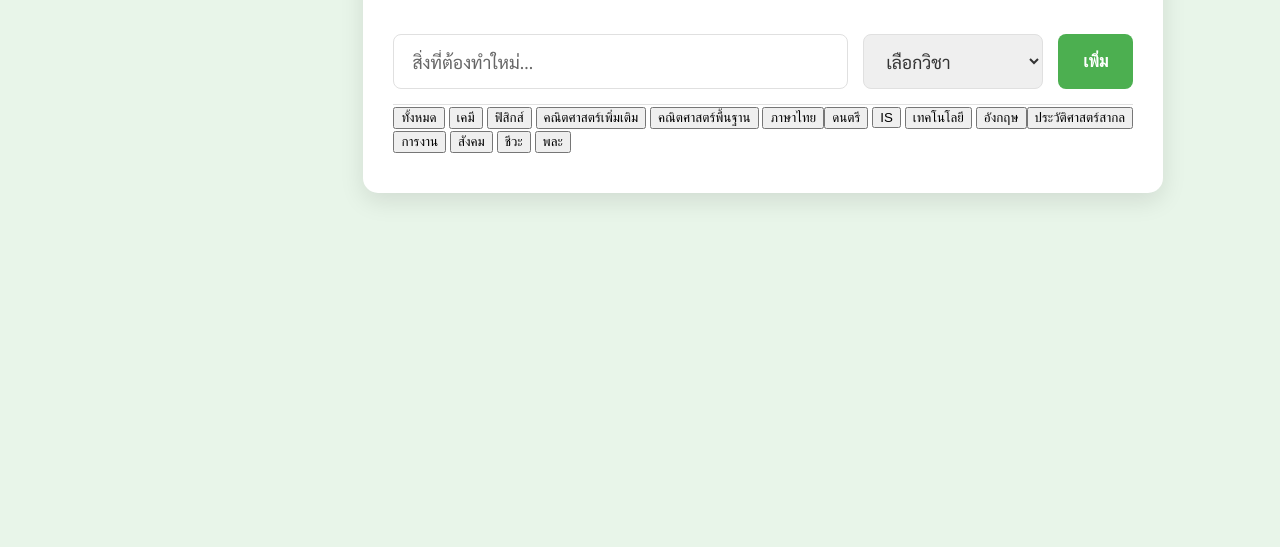
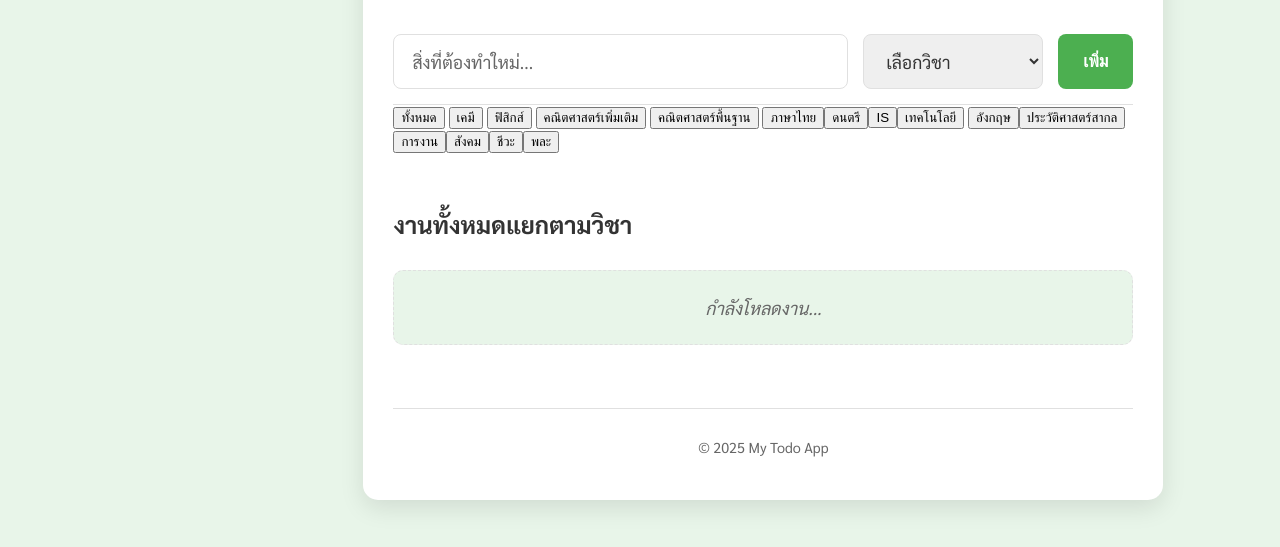
Before and after one commit to Khanun101/Job, a plain HTML site: page index.html in a window 1280 px wide. Shown: the part 135-682 px from the top of the page. Drawn offline with nearby package versions, Linux system fonts and the light colour scheme; no server answers.

Commit message:
Update index.html

```diff
--- a/index.html
+++ b/index.html
@@ -62,18 +62,33 @@
                     <button class="filter-button" data-subject-filter="คณิตศาสตร์เพิ่มเติม">คณิตศาสตร์เพิ่มเติม</button>
                     <button class="filter-button" data-subject-filter="คณิตศาสตร์พื้นฐาน">คณิตศาสตร์พื้นฐาน</button>
                     <button class="filter-button" data-subject-filter="ภาษาไทย">ภาษาไทย</option>
-                    <button class="filter-button" data-subject-filter="ดนตรี">ดนตรี</button>
-                    <button class="filter-button" data-subject-filter="IS">IS</button>
+                    <button class="filter-button" data-subject-filter="ดนตรี">ดนตรี</option>
+                    <button class="filter-button" data-subject-filter="IS">IS</option>
                     <button class="filter-button" data-subject-filter="เทคโนโลยี">เทคโนโลยี</button>
                     <button class="filter-button" data-subject-filter="อังกฤษ">อังกฤษ</option>
                     <button class="filter-button" data-subject-filter="ประวัติศาสตร์สากล">ประวัติศาสตร์สากล</option>
-                    <button class="filter-button" data-subject-filter="การงาน">การงาน</button>
-                    <button class="filter-button" data-subject-filter="สังคม">สังคม</button>
-                    <button class="filter-button" data-subject-filter="ชีวะ">ชีวะ</button>
+                    <button class="filter-button" data-subject-filter="การงาน">การงาน</option>
+                    <button class="filter-button" data-subject-filter="สังคม">สังคม</option>
+                    <button class="filter-button" data-subject-filter="ชีวะ">ชีวะ</option>
                     <button class="filter-button" data-subject-filter="พละ">พละ</option>
                 </div>
             </section>
 
             <section class="todo-list-section">
                 <div id="todoList" class="todo-list">
-                    <p class="
+                    <p class="initial-message" id="initialMessage">กำลังโหลดรายการ...</p>
+                </div>
+            </section>
+        </div> <div id="viewTasksBySubjectView" class="app-view hidden">
+            <h2>งานทั้งหมดแยกตามวิชา</h2>
+            <div id="tasksBySubjectContainer" class="tasks-by-subject-container">
+                <p class="initial-message">กำลังโหลดงาน...</p>
+                </div>
+        </div>
+
+        <footer class="app-footer">
+            <p>&copy; 2025 My Todo App</p>
+        </footer>
+    </div>
+</body>
+</html>
```
